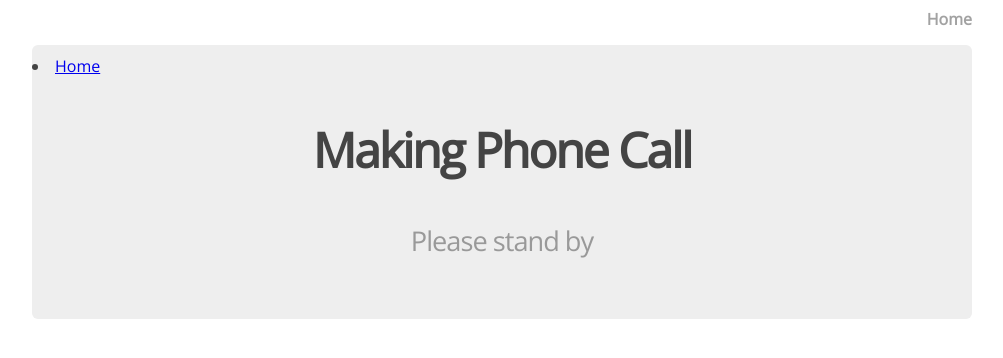
After one commit to tommypacker/ProjectPhoneFinder, a Flask app: page /making-call/ in a window 1280 px wide. The commit adds this page. Shown: the top 358 px of the page, without its empty margins (138-1141 px from the left). Run offline with Flask 2, Linux system fonts and the light colour scheme.

Commit message:
Added some CSS

```diff
--- a/app/app.py
+++ b/app/app.py
@@ -13,7 +13,11 @@ def callPhone():
 	phoneNumber = request.form['yourNumber']
 	formattedNum = "+1"+phoneNumber
 	call = client.calls.create(to=formattedNum, from_="+16505138187", url="http://twimlets.com/holdmusic?Bucket=com.twilio.music.ambient")
-	return redirect('/')
+	return redirect('/making-call/')
+
+@app.route("/making-call/")
+def calling():
+	return render_template('makingCall.html')
 
 if __name__ == '__main__':
 	app.run(debug=True)
--- /dev/null
+++ b/app/static/css/main.css
@@ -0,0 +1,81 @@
+body {
+  margin: 0;
+  padding: 0;
+  font-family: "Open Sans";
+  color: #444;
+}
+
+/*
+ * Create dark grey header with a white logo
+ */
+
+header {
+  height: 35px;
+  width: 100%;
+  opacity: .9;
+  margin-bottom: 10px;
+}
+
+header h1.logo {
+  margin: 0;
+  font-size: 1.7em;
+  color: #fff;
+  text-transform: uppercase;
+  float: left;
+}
+
+header h1.logo:hover {
+  color: #fff;
+  text-decoration: none;
+}
+
+/*
+ * Center the body content
+ */
+
+.container {
+  width: 940px;
+  margin: 0 auto;
+}
+
+div.jumbo {
+  padding: 10px 0 30px 0;
+  background-color: #eeeeee;
+  -webkit-border-radius: 6px;
+     -moz-border-radius: 6px;
+          border-radius: 6px;
+}
+
+h2 {
+  font-size: 3em;
+  margin-top: 40px;
+  text-align: center;
+  letter-spacing: -2px;
+}
+
+h3 {
+  font-size: 1.7em;
+  font-weight: 100;
+  margin-top: 30px;
+  text-align: center;
+  letter-spacing: -1px;
+  color: #999;
+}
+
+.menu {
+  float: right;
+  margin-top: 8px;
+}
+
+.menu li {
+  display: inline;
+}
+
+.menu li + li {
+  margin-left: 35px;
+}
+
+.menu li a {
+  color: #999999;
+  text-decoration: none;
+}
--- a/app/templates/layout.html
+++ b/app/templates/layout.html
@@ -3,10 +3,17 @@
   <head>
     <title>Lost My Phone</title>
     <link rel="stylesheet" href="{{ url_for('static', filename='css/main.css') }}">
+    <link rel="stylesheet" type="text/css" href="//fonts.googleapis.com/css?family=Open+Sans" />
   </head>
   <body>
-
     <header>
+      <div class="container">
+        <strong><nav>
+          <ul class="menu">
+            <li><a href="{{ url_for('home') }}">Home</a></li>
+          </ul>
+        </nav></strong>
+      </div>
       <div class="container">
         <h1 class="logo">Lost My Phone</h1>
       </div>
--- /dev/null
+++ b/app/templates/makingCall.html
@@ -0,0 +1,8 @@
+{% extends "layout.html" %}
+{% block test %}
+  <div class="jumbo">
+  	<li><a href="{{ url_for('home') }}">Home</a></li>
+    <h2>Making Phone Call<h2>
+    <h3>Please stand by<h3>
+  </div>
+{% endblock %}
```
Also changed, not shown: 1 other file.
